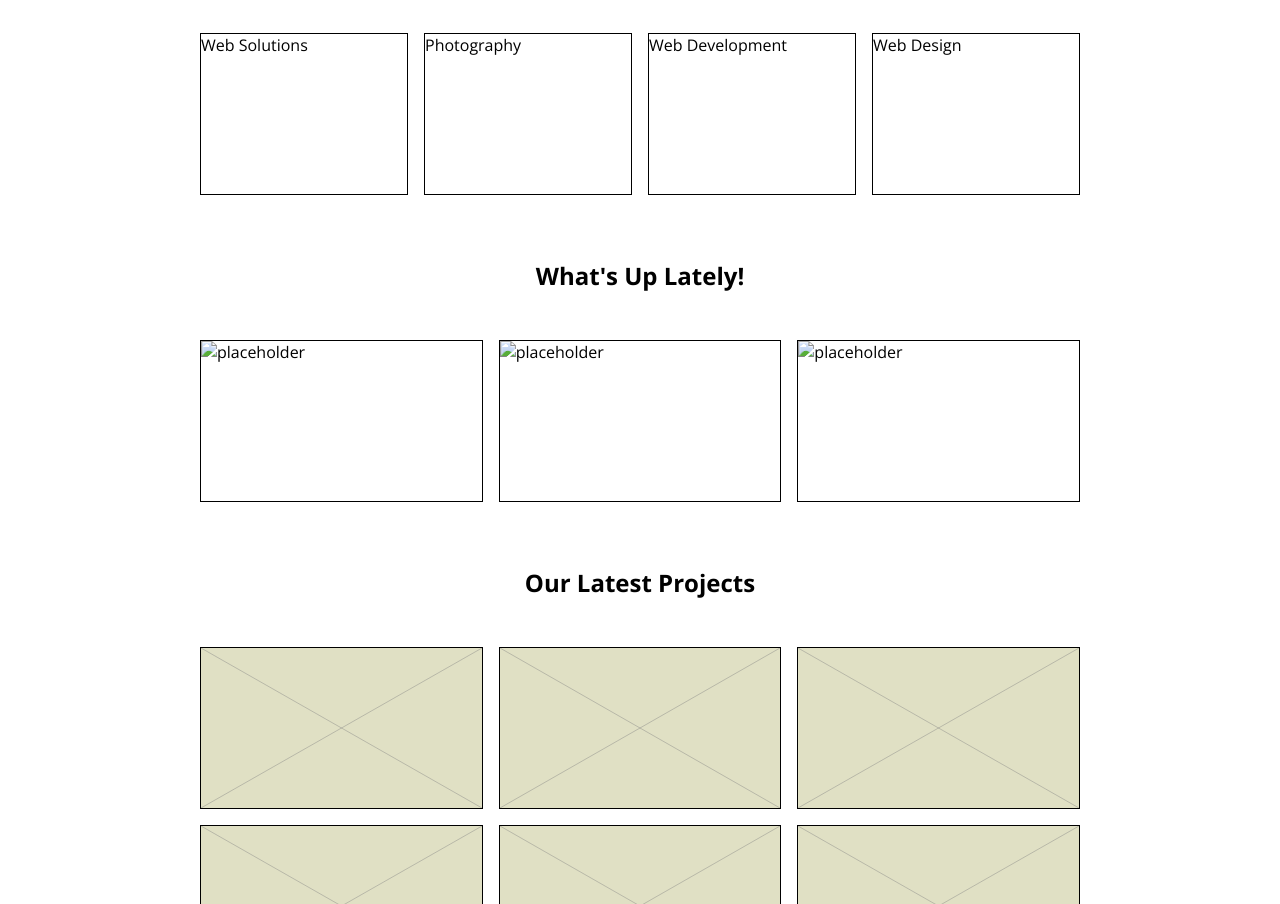
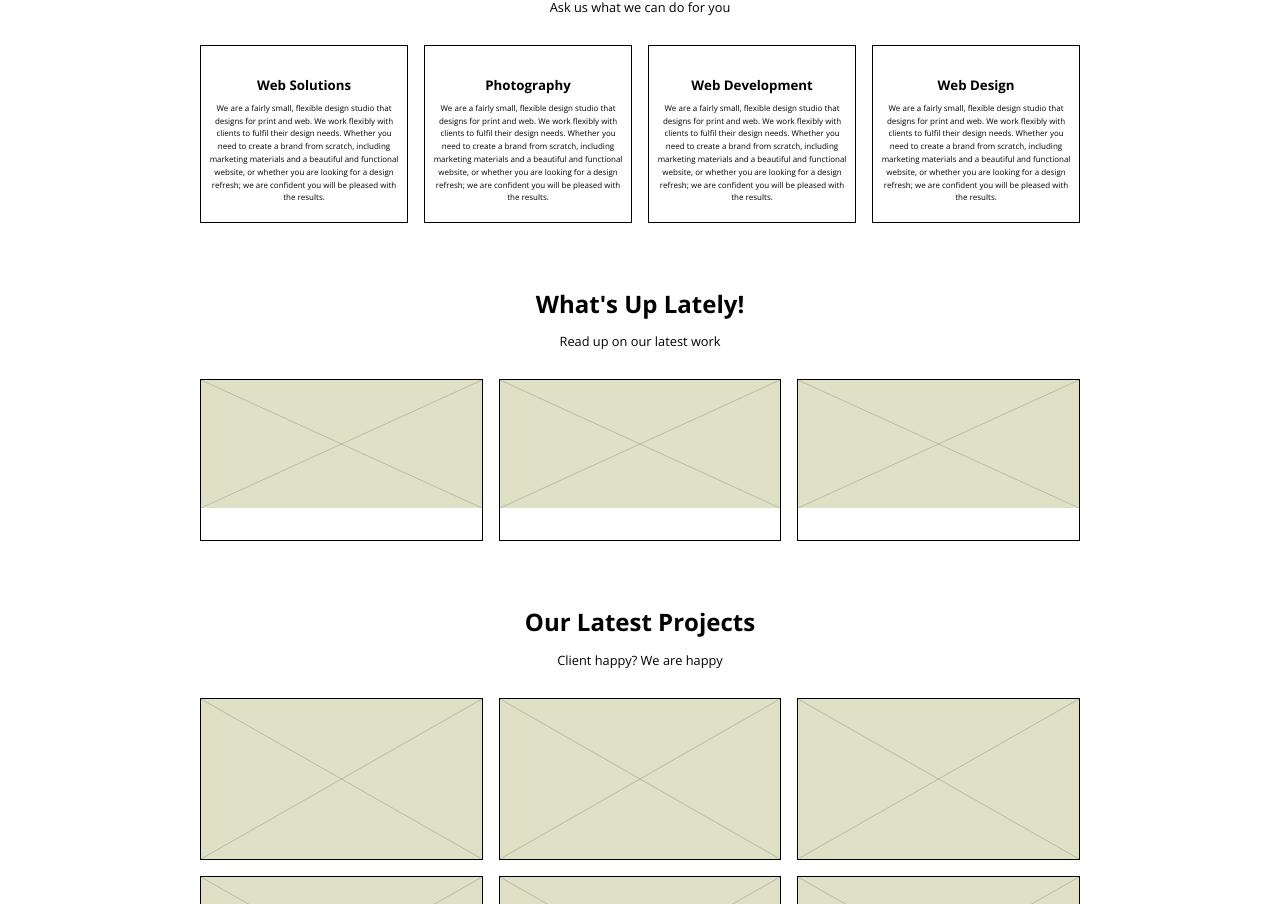
Before and after one commit to sforouzan/Assignment-LAB-02A, a website built with webpack: page index.html in a window 1280 px wide. Shown: the part 659-1563 px from the top of the page. Built offline with nearby package versions, Linux system fonts and the light colour scheme; files whose address does not match are found by name; a web font is replaced by a local one.

Commit message:
adding list items and section subheaderss

```diff
--- a/index.html
+++ b/index.html
@@ -28,6 +28,11 @@
   <section class="carousel_container">
     <div class="carousel_inner_width">
       <img class="carousel_img" src="./images/placeholder.svg" alt="carousel image"/>
+      <ul class="list">
+        <li class="list_item">Metro Style</li>
+        <li class="list_item">Retina Ready</li>
+        <li class="list_item">Responsive Design</li>
+      </ul>
     </div>
 
   </section>
@@ -44,12 +49,26 @@
     <div class="section_inner_width">
       <div class="section_header_container">
         <h4 class="section_header">Things That We Do</h4>
+        <p class="sub_header">Ask us what we can do for you</p>
       </div>
       <div class="service_card_container">
-        <div class="service_card">Web Solutions</div>
-        <div class="service_card">Photography</div>
-        <div class="service_card">Web Development</div>
-        <div class="service_card">Web Design</div>
+        <div class="service_card">
+          <h5 class="service_card_header">Web Solutions</h5>
+          <p class="service_description">We are a fairly small, flexible design studio that designs for print and web. We work flexibly with clients to fulfil their design needs. Whether you need to create a brand from scratch, including marketing materials and a beautiful and functional website, or whether you are looking for a design refresh; we are confident you will be pleased with the results.</p>
+        </div>
+
+        <div class="service_card">
+          <h5 class="service_card_header">Photography</h5>
+          <p class="service_description">We are a fairly small, flexible design studio that designs for print and web. We work flexibly with clients to fulfil their design needs. Whether you need to create a brand from scratch, including marketing materials and a beautiful and functional website, or whether you are looking for a design refresh; we are confident you will be pleased with the results.</p>
+        </div>
+        <div class="service_card">
+          <h5 class="service_card_header">Web Development</h5>
+          <p class="service_description">We are a fairly small, flexible design studio that designs for print and web. We work flexibly with clients to fulfil their design needs. Whether you need to create a brand from scratch, including marketing materials and a beautiful and functional website, or whether you are looking for a design refresh; we are confident you will be pleased with the results.</p>
+        </div>
+        <div class="service_card">
+          <h5 class="service_card_header">Web Design</h5>
+          <p class="service_description">We are a fairly small, flexible design studio that designs for print and web. We work flexibly with clients to fulfil their design needs. Whether you need to create a brand from scratch, including marketing materials and a beautiful and functional website, or whether you are looking for a design refresh; we are confident you will be pleased with the results.</p>
+        </div>
       </div>
     </div>
   </section>
@@ -58,16 +77,17 @@
     <div class="section_inner_width">
       <div class="section_header_container">
         <h4 class="section_header">What's Up Lately!</h4>
+        <p class="sub_header">Read up on our latest work</p>
       </div>
       <div class="recents_card_container">
           <div class="recents_card">
-            <img class="recents_img" src="./images/puppy8.jpg" alt="placeholder"/>
+            <img class="recents_img" src="./images/placeholder.svg" alt="placeholder"/>
           </div>
           <div class="recents_card">
-            <img class="recents_img" src="./images/puppy9.jpg" alt="placeholder"/>
+            <img class="recents_img" src="./images/placeholder.svg" alt="placeholder"/>
          </div>
           <div class="recents_card">
-            <img class="recents_img" src="./images/puppy2.jpg" alt="placeholder"/>
+            <img class="recents_img" src="./images/placeholder.svg" alt="placeholder"/>
           </div>
       </div>
     </div>
@@ -77,28 +97,29 @@
     <div class="section_inner_width">
       <div class="section_header_container">
         <h4 class="section_header">Our Latest Projects</h4>
+        <p class="sub_header">Client happy? We are happy</p>
       </div>
       <div class="projects_card_container">
         <div class="projects_cardrow">
           <div class="project_card">
-            <img class="projects_img" src="placeholder.svg" alt="placeholder"/>
+            <img class="projects_img" src="./images/placeholder.svg" alt="placeholder"/>
           </div>
           <div class="project_card">
-            <img class="projects_img" src="placeholder.svg" alt="placeholder"/>
+            <img class="projects_img" src="./images/placeholder.svg" alt="placeholder"/>
           </div>
           <div class="project_card">
-            <img class="projects_img" src="placeholder.svg" alt="placeholder"/>
+            <img class="projects_img" src="./images/placeholder.svg" alt="placeholder"/>
           </div>
         </div>
         <div class="projects_cardrow">
           <div class="project_card">
-            <img class="projects_img" src="placeholder.svg" alt="placeholder"/>
+            <img class="projects_img" src="./images/placeholder.svg" alt="placeholder"/>
           </div>
           <div class="project_card">
-            <img class="projects_img" src="placeholder.svg" alt="placeholder"/>
+            <img class="projects_img" src="./images/placeholder.svg" alt="placeholder"/>
           </div>
           <div class="project_card">
-            <img class="projects_img" src="placeholder.svg" alt="placeholder"/>
+            <img class="projects_img" src="./images/placeholder.svg" alt="placeholder"/>
           </div>
         </div>
       </div>
@@ -109,6 +130,7 @@
     <div class="section_inner_width">
       <div class="section_header_container">
         <h4 class="section_header">Thingsofabove</h4>
+        <p class="sub_header">Misc stuff we could not put anywhere else</p>
       </div>
       <div class="misc_container">
         <div class="misc_content">
@@ -124,19 +146,19 @@
   <section class="section">
     <div class="partners_inner_width">
       <div class="img_container">
-        <img class="partners_img" src="placeholder.svg" alt="placeholder"/>
+        <img class="partners_img" src="./images/placeholder.svg" alt="placeholder"/>
       </div>
       <div class="img_container">
-        <img class="partners_img" src="placeholder.svg" alt="placeholder"/>
+        <img class="partners_img" src="./images/placeholder.svg" alt="placeholder"/>
       </div>
       <div class="img_container">
-        <img class="partners_img" src="placeholder.svg" alt="placeholder"/>
+        <img class="partners_img" src="./images/placeholder.svg" alt="placeholder"/>
       </div>
       <div class="img_container">
-        <img class="partners_img" src="placeholder.svg" alt="placeholder"/>
+        <img class="partners_img" src="./images/placeholder.svg" alt="placeholder"/>
       </div>
       <div class="img_container">
-        <img class="partners_img" src="placeholder.svg" alt="placeholder"/>
+        <img class="partners_img" src="./images/placeholder.svg" alt="placeholder"/>
       </div>
     </div>
    </section>
@@ -144,7 +166,7 @@
   <footer class="footer_container">
     <div class="footer_inner_width">
       <div class="footer_description">
-        <img class="desc_img" src="placeholder.svg" alt="placeholder"/>
+        <img class="desc_img" src="./images/placeholder.svg" alt="placeholder"/>
         <div class="footer_desc_textbox">
           <h5 class="footer_desc_title">Peewee Herman</h5>
         <p class="footer_desc_text">Peewee has over 10 years experience in the industry. He is our Creative Director, digital designer, web designer and front-end developer.
--- a/styles.css
+++ b/styles.css
@@ -153,16 +153,15 @@
     width: 100%;
 }
 
-.left {
-    width: 2rem;
-    height: 2rem;
-    display: flex;
-    justify-content: center;
+.list {
+    position: absolute;
+    top: 12rem;
+    left: 20rem;
+    list-style: none;
 }
 
-.right{
-    width: 2rem;
-    height: 2rem;
+.list_item {
+    padding-bottom: 1rem;
 }
 
 .greeting_container {
@@ -198,7 +197,8 @@
 .section_header_container {
     width: 100%;
     display: flex;
-    justify-content: center;
+    flex-direction: column;
+    align-items: center;
     margin-bottom: 1rem;
 }
 
@@ -212,6 +212,11 @@
 
 .section_header {
     font-size: 1.5rem;
+    margin-bottom: 0;
+}
+
+.sub_header {
+    font-size: 0.8rem;
 }
 
 .service_card_container {
@@ -223,7 +228,22 @@
     width: 20rem;
     height: 10rem;
     border: solid 1px black;
+    display: flex;
+    flex-direction: column;
+    align-items: center;
+    padding: 0.5rem;
 }
+
+.service_card_header {
+    margin-bottom: 0;
+}
+
+.service_description {
+    font-size: 0.5rem;
+    text-align: center;
+    line-height: 0.8rem;
+}
+
 
 .recents_card_container {
     display: flex;
```
